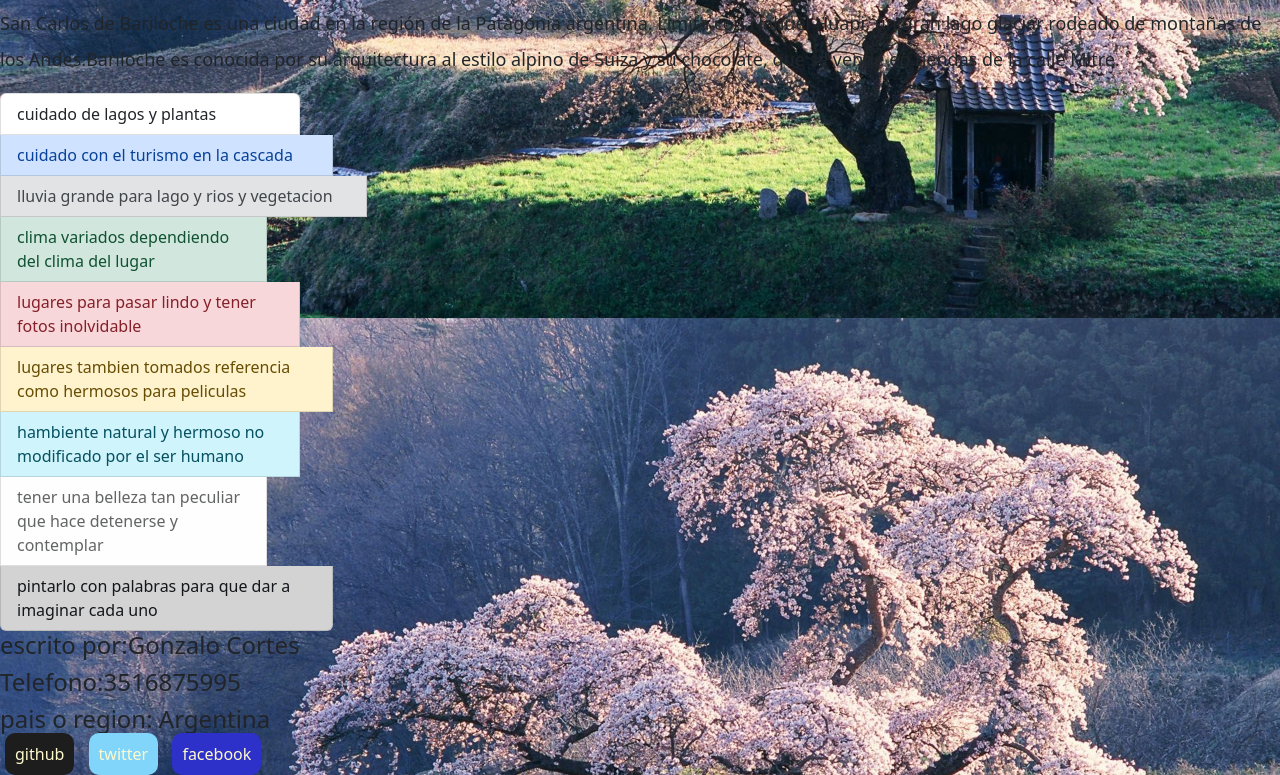
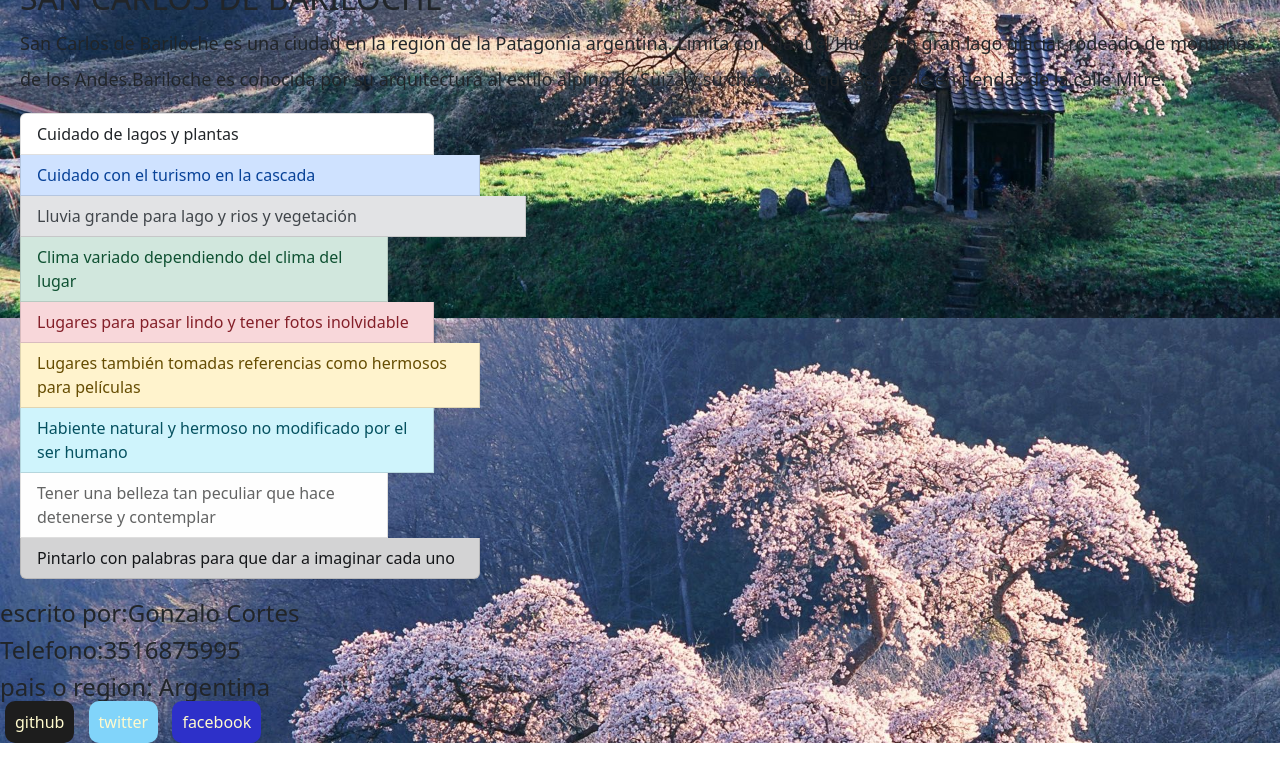
Before and after one commit to gonzalocortes/proyectocompleto, a website: page sesiones/imagenes.html in a window 1280 px wide. Shown: the part 1282-2057 px from the top of the page. After the commit the page ends 2025 px from the top, so only its background shows below. Drawn offline with Linux system fonts and the light colour scheme.

Commit message:
agregado de estilo

```diff
--- a/sass/_header.scss
+++ b/sass/_header.scss
@@ -71,7 +71,8 @@
                     justify-items: start;
                     font-family: fantasy;
                 }
-
+            }
+        }
 
         .caja {
             background-color: $colorcaja;
@@ -80,8 +81,7 @@
             padding: 3px;
             border: 10px inset rgb(219, 73, 54);
         }
-            }
-        }
+
     }
 }
 
@@ -122,6 +122,9 @@
 }
 
 main {
+    margin: 20px;
+
+
     p {
         font-size: 18px;
     }
@@ -144,8 +147,7 @@
     }
 
     .orden {
-        display: grid;
-        grid-template-columns: repeat(3, 400px);
+        display: flex;
         transform: none;
         color: rgb(0, 0, 0);
         border-radius: 10px;
@@ -197,14 +199,13 @@
 
 .cards__tarjeta {
     max-width: 380px;
-    display: grid;
-    grid-template-columns: repeat(2, 300px);
+    display: flex;
+    flex-direction: column;
     justify-content: center;
     align-items: center;
     position: relative;
     border-radius: $smallsize;
-    margin: 100px;
-    margin-left: 280px;
+
 
     li {
         color: oldlace;
--- a/sass/_mediaqueries.scss
+++ b/sass/_mediaqueries.scss
@@ -2,6 +2,10 @@
     h1 {
         font-size: 20px;
     }
+}
+
+.orden {
+    display: flex;
 }
 
 @media (max-width: 768px) {
@@ -14,7 +18,6 @@
 
 .body main section {
     display: flex;
-    margin: 10px;
     flex-direction: column-reverse;
 
     .ajuste-transform {
@@ -30,22 +33,14 @@
     width: 100%;
 }
 
-.cards__tarjeta {
-    margin: 80px;
-    margin-right: 120px;
-}
+
 
 
 
 
 @media (max-width: 320px) {
-    ul {
-        display: none;
-    }
 
-  h4 {
-    display: none;
-  }
+
 
 
     .body {
--- a/sesiones/imagenes.html
+++ b/sesiones/imagenes.html
@@ -71,23 +71,26 @@
           <section class="orden">
 
                <ul class="list-group">
-                    <li class="list-group-item col-md-7 col-lg-9 col-7">cuidado de lagos y plantas</li>
-                    <li class="list-group-item list-group-item-primary col-sm-10 col-md-8 col-lg-10 col-8 ">cuidado con
-                     el turismo  en la cascada</li>
-                    <li class="list-group-item list-group-item-secondary col-sm-9 col-md-10 col-lg-11 col-6">lluvia grande
-                             para lago y rios y vegetacion</li>
-                    <li class="list-group-item list-group-item-success col-sm-8 col-md-9 col-lg-8 col-8">clima variados
-                        dependiendo del clima del lugar</li>
-                    <li class="list-group-item list-group-item-danger col-sm-7 col-md-8 col-lg-9 col-6">lugares para pasar lindo y
-                         tener fotos inolvidable</li>
-                    <li class="list-group-item list-group-item-warning col-sm-8 col-md-11 col-lg-10 col-8">lugares tambien tomados
-                         referencia como hermosos para peliculas</li>
-                    <li class="list-group-item list-group-item-info col-sm-9 col-md-10 col-lg-9 col-8">hambiente natural y hermoso
-                    no modificado por el ser humano</li>
-                    <li class="list-group-item list-group-item-light col-sm-10 col-md-9 col-lg-8 col-7">tener una belleza tan peculiar
-                         que hace detenerse y contemplar</li>
-                    <li class="list-group-item list-group-item-dark col-md-8 col-lg-10 col-7">pintarlo con palabras para
-                         que dar a imaginar cada uno</li>
+                    <li class="list-group-item col-md-7 col-lg-9 col-7">Cuidado de lagos y plantas</li>
+                    <li class="list-group-item list-group-item-primary col-sm-10 col-md-8 col-lg-10 col-8 ">Cuidado con
+                         el turismo en la cascada</li>
+                    <li class="list-group-item list-group-item-secondary col-sm-9 col-md-10 col-lg-11 col-6">Lluvia
+                         grande para
+                         lago y rios y vegetación</li>
+                    <li class="list-group-item list-group-item-success col-sm-8 col-md-9 col-lg-8 col-8">Clima variado
+                         dependiendo del clima del lugar</li>
+                    <li class="list-group-item list-group-item-danger col-sm-7 col-md-8 col-lg-9 col-6">Lugares para
+                         pasar lindo y tener fotos inolvidable</li>
+                    <li class="list-group-item list-group-item-warning col-sm-8 col-md-11 col-lg-10 col-8">Lugares
+                         también
+                         tomadas referencias como hermosos para películas</li>
+                    <li class="list-group-item list-group-item-info col-sm-9 col-md-10 col-lg-9 col-8">Habiente natural
+                         y hermoso no modificado por el ser humano</li>
+                    <li class="list-group-item list-group-item-light col-sm-10 col-md-9 col-lg-8 col-7">Tener una
+                         belleza
+                         tan peculiar que hace detenerse y contemplar</li>
+                    <li class="list-group-item list-group-item-dark col-md-8 col-lg-10 col-7">Pintarlo con
+                         palabras para que dar a imaginar cada uno</li>
                </ul>
 
           </section>
```
Also changed, not shown: index.html (+1 -1 lines), sesiones/peculiaridad.html (+2 -2 lines), css/style.css, 1 other file. Lines whose indentation alone changed are shown as unchanged.
